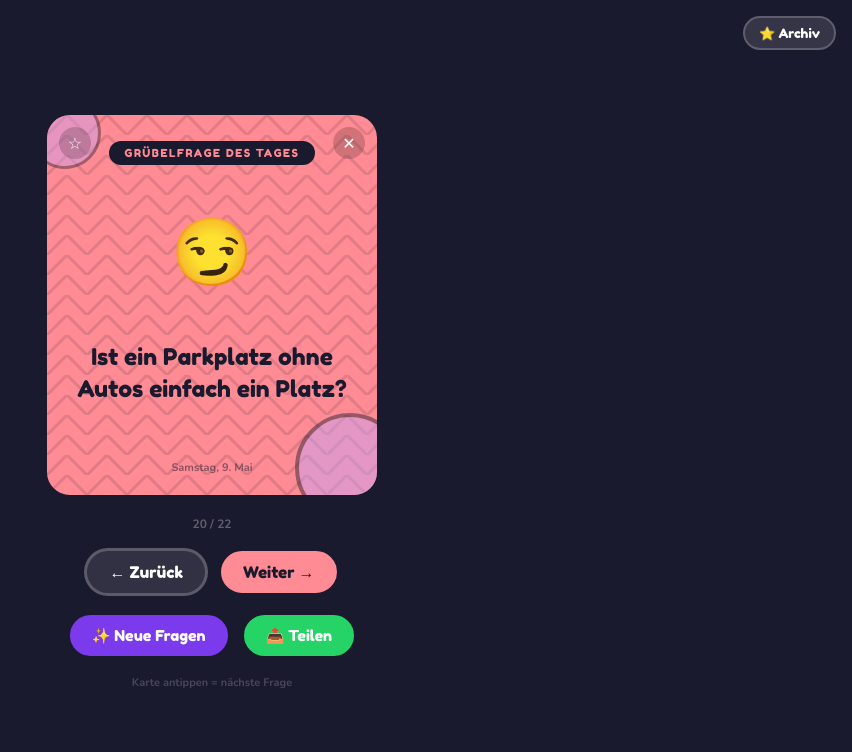
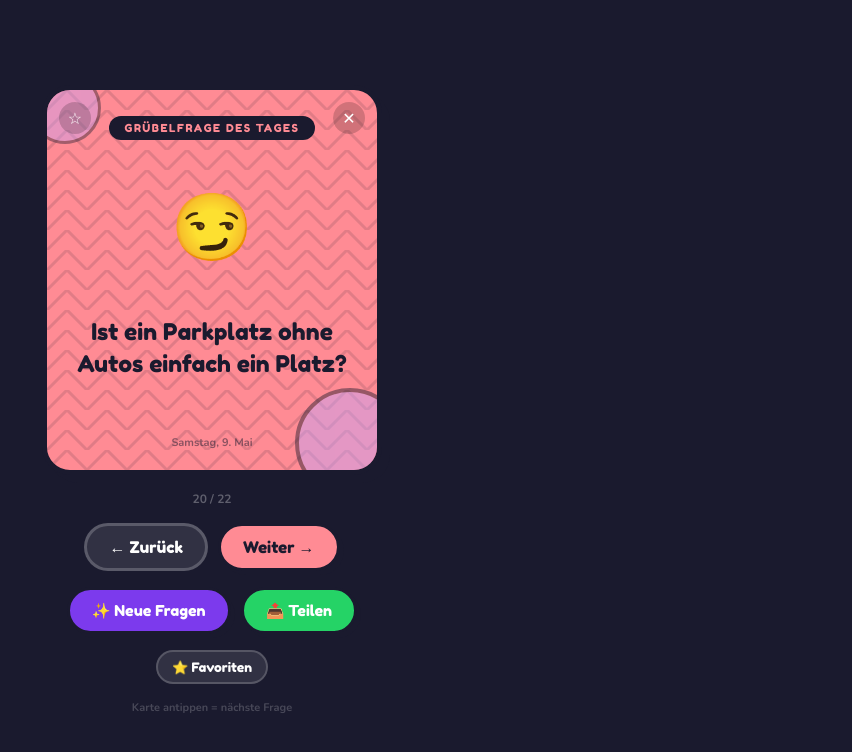
Before and after one commit to taugenx/gruebelfragen, a React (Vite) app: page / in a window 1280 px wide. Shown: the top 752 px of the page, without its empty margins (428-1280 px from the left). Built offline with nearby package versions, Linux system fonts and the light colour scheme; the HTML template or start-up script is replaced by a standard one.

Commit message:
feat: move starred cards to favorites

```diff
--- a/src/App.jsx
+++ b/src/App.jsx
@@ -215,8 +215,19 @@ export default function App() {
   const showToast = (msg) => { setToast(msg); setTimeout(()=>setToast(""),3000); };
 
   const go = (dir) => {
+    if (fragen.length === 0) return;
     setCurrent(c => { const n=c+dir; if(n<0) return fragen.length-1; if(n>=fragen.length) return 0; return n; });
     setBounce(true); setTimeout(()=>setBounce(false),350);
+  };
+
+  const removeCurrentQuestion = () => {
+    setFragen(prev => {
+      const next = [...prev];
+      next.splice(current, 1);
+      saveFragen(next);
+      return next;
+    });
+    setCurrent(c => Math.min(c, fragen.length - 2));
   };
 
   const handleTouchStart = (e) => {
@@ -243,10 +254,14 @@ export default function App() {
 
   const handleArchive = () => {
     const text = fragen[current];
-    if (archive.find(a=>a.text===text)) { showToast("Schon im Archiv! ⭐"); return; }
-    const entry = { id:Date.now(), text, themeIdx:current%themes.length, archivedAt:dateStr };
-    const next = [entry, ...archive];
-    setArchive(next); saveArchive(next); showToast("⭐ Archiviert!");
+    if (fragen.length<=1) { showToast("Mindestens eine Frage muss bleiben!"); return; }
+    if (!archive.find(a=>a.text===text)) {
+      const entry = { id:Date.now(), text, themeIdx:current%themes.length, archivedAt:dateStr };
+      const next = [entry, ...archive];
+      setArchive(next); saveArchive(next);
+    }
+    removeCurrentQuestion();
+    showToast("⭐ Zu Favoriten verschoben");
   };
 
   const removeFromArchive = (id) => {
@@ -257,8 +272,7 @@ export default function App() {
   const handleDeleteClick = (e) => {
     e.stopPropagation();
     if (fragen.length<=1) { showToast("Mindestens eine Frage muss bleiben!"); return; }
-    setFragen(prev=>{ const n=[...prev]; n.splice(current,1); saveFragen(n); return n; });
-    setCurrent(c=>Math.min(c,fragen.length-2));
+    removeCurrentQuestion();
     showToast("🗑️ Frage gelöscht");
   };
 
@@ -317,19 +331,19 @@ export default function App() {
     .toast{position:fixed;bottom:30px;left:50%;transform:translateX(-50%);background:#fff;color:#1a1a2e;padding:10px 22px;border-radius:30px;font-family:'Nunito',sans-serif;font-weight:700;font-size:14px;box-shadow:0 4px 20px rgba(0,0,0,0.3);z-index:99;white-space:nowrap;}
   `;
 
-  // ── Archive view ────────────────────────────────────────────────
+  // ── Favorites view ──────────────────────────────────────────────
   if (view==="archive") return (
     <div style={{minHeight:"100vh",background:"#1a1a2e",display:"flex",flexDirection:"column",padding:"24px 16px",gap:"16px"}}>
       <style>{CSS}</style>
       {toast&&<div className="toast">{toast}</div>}
       <div style={{display:"flex",alignItems:"center",gap:"12px"}}>
         <button className="btn" onClick={()=>setView("main")} style={{fontFamily:"'Fredoka One',cursive",fontSize:"15px",background:"rgba(255,255,255,0.1)",color:"#fff",border:"2px solid rgba(255,255,255,0.2)",borderRadius:"50px",padding:"8px 18px"}}>← Zurück</button>
-        <div style={{fontFamily:"'Fredoka One',cursive",fontSize:"22px",color:"#fff"}}>⭐ Archiv <span style={{fontSize:"14px",opacity:0.5}}>({archive.length})</span></div>
+        <div style={{fontFamily:"'Fredoka One',cursive",fontSize:"22px",color:"#fff"}}>⭐ Favoriten <span style={{fontSize:"14px",opacity:0.5}}>({archive.length})</span></div>
       </div>
       {archive.length===0
         ? <div style={{flex:1,display:"flex",flexDirection:"column",alignItems:"center",justifyContent:"center",gap:"12px"}}>
             <div style={{fontSize:"60px"}}>📭</div>
-            <div style={{fontFamily:"'Fredoka One',cursive",color:"rgba(255,255,255,0.4)",fontSize:"18px",textAlign:"center"}}>Noch nichts archiviert.<br/>Tippe auf ☆ um Karten zu speichern.</div>
+            <div style={{fontFamily:"'Fredoka One',cursive",color:"rgba(255,255,255,0.4)",fontSize:"18px",textAlign:"center"}}>Noch keine Favoriten.<br/>Tippe auf ☆ um Karten zu speichern.</div>
           </div>
         : <div style={{display:"grid",gridTemplateColumns:"repeat(auto-fill,minmax(150px,1fr))",gap:"12px"}}>
             {archive.map(item=><MiniCard key={item.id} item={item} dateStr={dateStr} onShare={handleArchiveShare} onRemove={removeFromArchive}/>)}
@@ -343,13 +357,6 @@ export default function App() {
     <div style={{minHeight:"100vh",background:"#1a1a2e",display:"flex",flexDirection:"column",alignItems:"center",justifyContent:"center",padding:"24px 16px",gap:"16px"}}>
       <style>{CSS}</style>
       {toast&&<div className="toast">{toast}</div>}
-
-      {/* Archive button top right */}
-      <div style={{position:"fixed",top:"16px",right:"16px",zIndex:20}}>
-        <button className="btn" onClick={()=>setView("archive")} style={{fontFamily:"'Fredoka One',cursive",fontSize:"13px",background:"rgba(255,255,255,0.12)",color:"#fff",border:"2px solid rgba(255,255,255,0.2)",borderRadius:"50px",padding:"7px 14px"}}>
-          ⭐ Archiv{archive.length>0?` (${archive.length})`:""}
-        </button>
-      </div>
 
       {/* Card */}
       <div className={`card${bounce?" bounce":""}`} onClick={handleCardClick} onTouchStart={handleTouchStart} onTouchEnd={handleTouchEnd} onTouchCancel={()=>setTouchStart(null)}
@@ -394,6 +401,10 @@ export default function App() {
         </button>
       </div>
 
+      <button className="btn" onClick={()=>setView("archive")} style={{fontFamily:"'Fredoka One',cursive",fontSize:"13px",background:"rgba(255,255,255,0.1)",color:"#fff",border:"2px solid rgba(255,255,255,0.18)",borderRadius:"50px",padding:"7px 14px"}}>
+        ⭐ Favoriten{archive.length>0?` (${archive.length})`:""}
+      </button>
+
       <div style={{color:"rgba(255,255,255,0.2)",fontSize:"11px",fontFamily:"'Nunito',sans-serif"}}>Karte antippen = nächste Frage</div>
     </div>
   );
```
